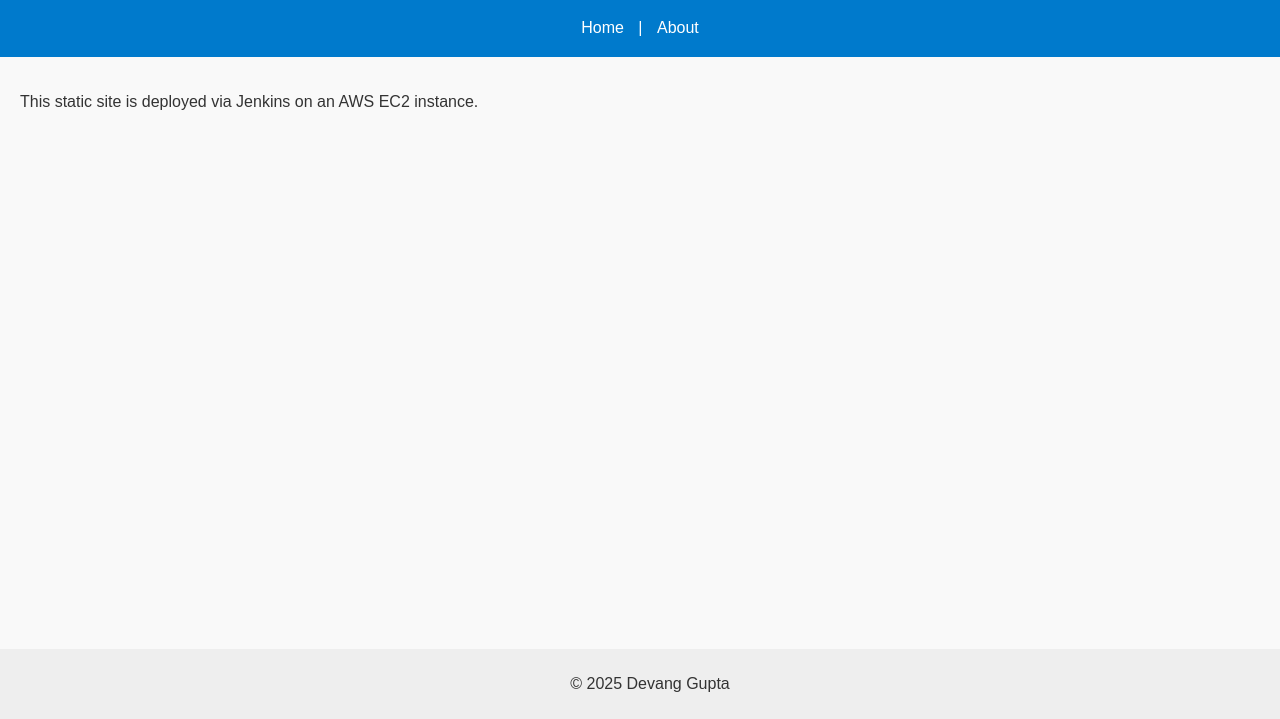
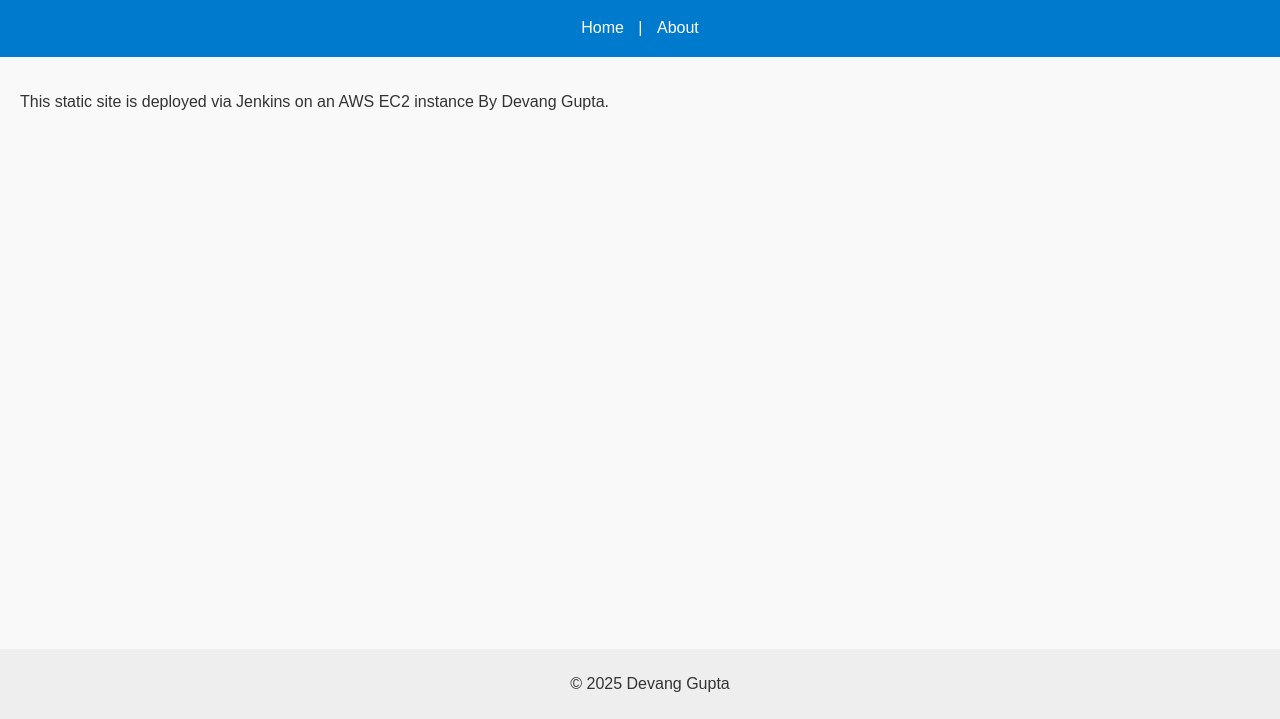
Before and after one commit to Devang1322/Static-Website, a plain HTML site: page web dev/about.html in a window 1280 px wide. Shown: the part 81-800 px from the top of the page. Drawn offline with Linux system fonts and the light colour scheme.

Commit message:
Update about.html

```diff
--- a/web dev/about.html
+++ b/web dev/about.html
@@ -15,7 +15,7 @@
     </nav>
   </header>
   <main>
-    <p>This static site is deployed via Jenkins on an AWS EC2 instance.</p>
+    <p>This static site is deployed via Jenkins on an AWS EC2 instance By Devang Gupta.</p>
   </main>
   <footer>
     <p>© 2025 Devang Gupta</p>
```
